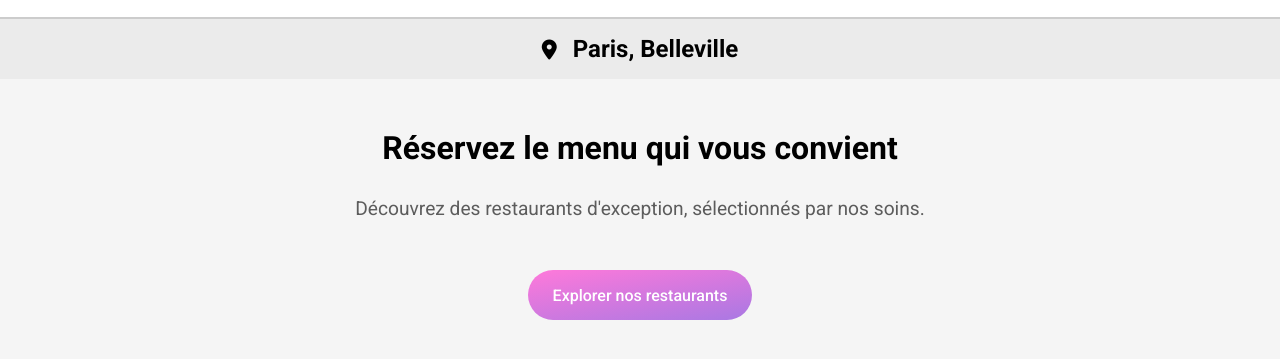
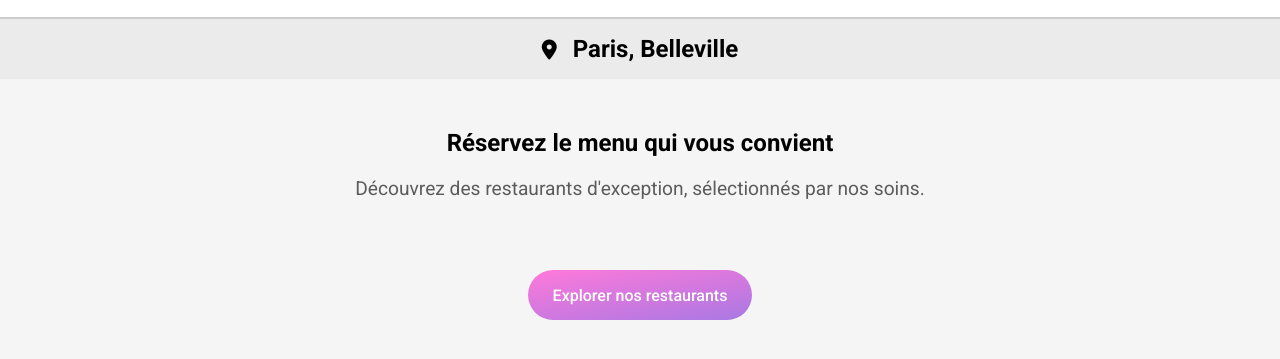
Before and after one commit to JordanB-Dev/Ohmyfood, a website: page index.html in a window 1280 px wide. Shown: the part 63-422 px from the top of the page. Drawn offline with Linux system fonts and the light colour scheme; a web font is replaced by a local one.

```diff
--- a/assets/css/style.css
+++ b/assets/css/style.css
@@ -88,16 +88,15 @@
 }
 
 .presentation {
-  height: 300px;
+  padding: 50px;
   background: #F5F5F5;
 }
 .presentation h1 {
   text-align: center;
-  padding: 50px;
 }
 .presentation p {
   text-align: center;
-  margin-top: -20px;
+  padding: 20px;
   font-size: 1.2rem;
   color: #5c5c5c;
 }
--- a/index.html
+++ b/index.html
@@ -12,6 +12,7 @@
   </head>
   <body>
     <!-- Header -->
+    <section>
       <header class="header_home">
         <img src="assets/img/logo/ohmyfood@2x.svg" alt="Logo" />
       </header>
@@ -22,10 +23,13 @@
       <!-- Presentation -->
       <div class="presentation">
         <h1>Réservez le menu qui vous convient</h1>
-      <p>Découvrez des restaurants d'exception, sélectionnés par nos soins.</p>
+        <p>
+          Découvrez des restaurants d'exception, sélectionnés par nos soins.
+        </p>
         <a href="#restaurants"
           ><button class="btn btn--explore">Explorer nos restaurants</button>
         </a>
       </div>
+    </section>
   </body>
 </html>
```
Lines whose indentation alone changed are shown as unchanged.
